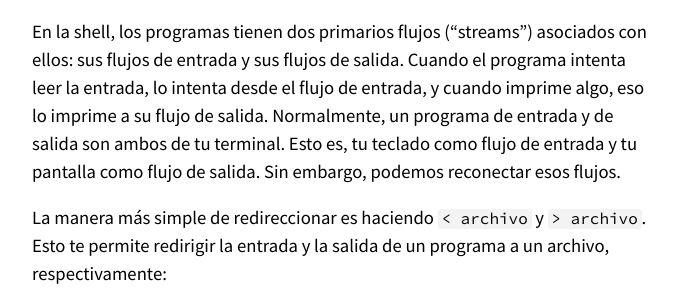
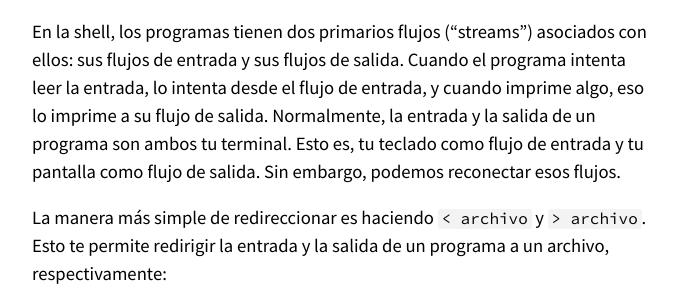
Before and after one commit to missing-semester-esp/missing-semester-esp.github.io, a Jekyll site: the page built from _2020/course-shell-esp.md, in a window 1280 px wide and 900 px high, scrolled down 5808 px. Shown: the part 239-537 px from the top of the window, without its empty margins (300-977 px from the left). Built offline with Jekyll 4.4.1, drawn with Linux system fonts in a browser that asks for light colours.

```diff
--- a/_2020/course-shell-esp.md
+++ b/_2020/course-shell-esp.md
@@ -234,7 +234,7 @@ missing:~$ man ls
 En la shell, los programas tienen dos primarios flujos ("streams") asociados con ellos:
 sus flujos de entrada y sus flujos de salida. Cuando el programa intenta leer la entrada,
 lo intenta desde el flujo de entrada, y cuando imprime algo, eso lo imprime a su flujo de salida.
-Normalmente, un programa de entrada y de salida son ambos de tu terminal. Esto es, tu teclado como
+Normalmente, la entrada y la salida de un programa son ambos tu terminal. Esto es, tu teclado como
 flujo de entrada y tu pantalla como flujo de salida. Sin embargo, podemos reconectar esos flujos.
 
 La manera más simple de redireccionar es haciendo `< archivo` y `> archivo`. Esto te permite redirigir la entrada
```
